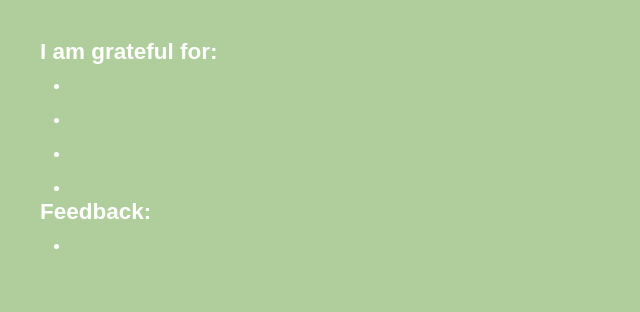
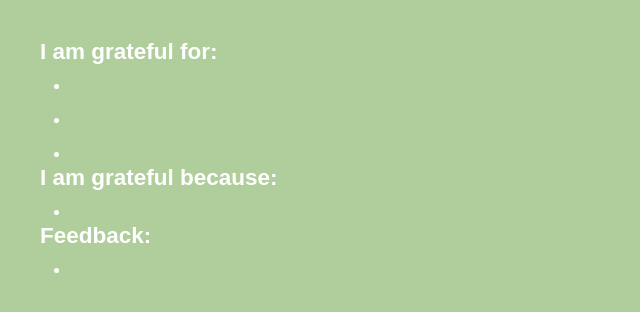
Before and after one commit to AlexandruAciobanitei/shakeit-up, a plain HTML site: page stestimonial.html in a window 1280 px wide. Shown: the whole page, without its empty margins (0-640 px from the left). Drawn offline with Linux system fonts and the light colour scheme; no server answers; a web font is replaced by a local one.

Commit message:
fixed again

```diff
--- a/stestimonial.html
+++ b/stestimonial.html
@@ -24,6 +24,7 @@
                 <li id="grateful1"></li>
                 <li id="grateful2"></li>
                 <li id="grateful3"></li>
+                <h2>I am grateful because:</h2>
                 <li id="elaborate"></li>
                 <h2>Feedback:</h2>
                 <li id="feedback"></li>
```
